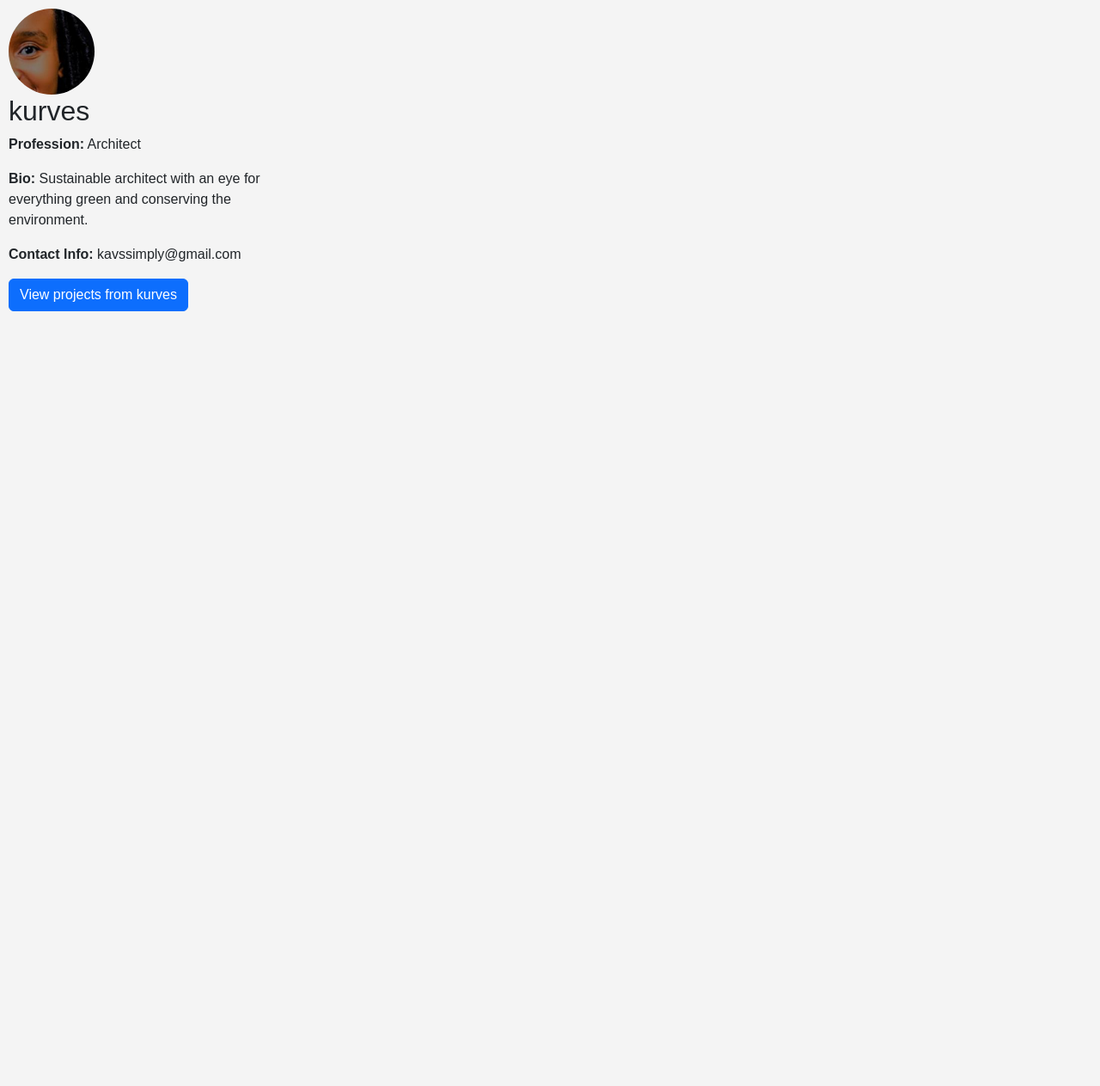
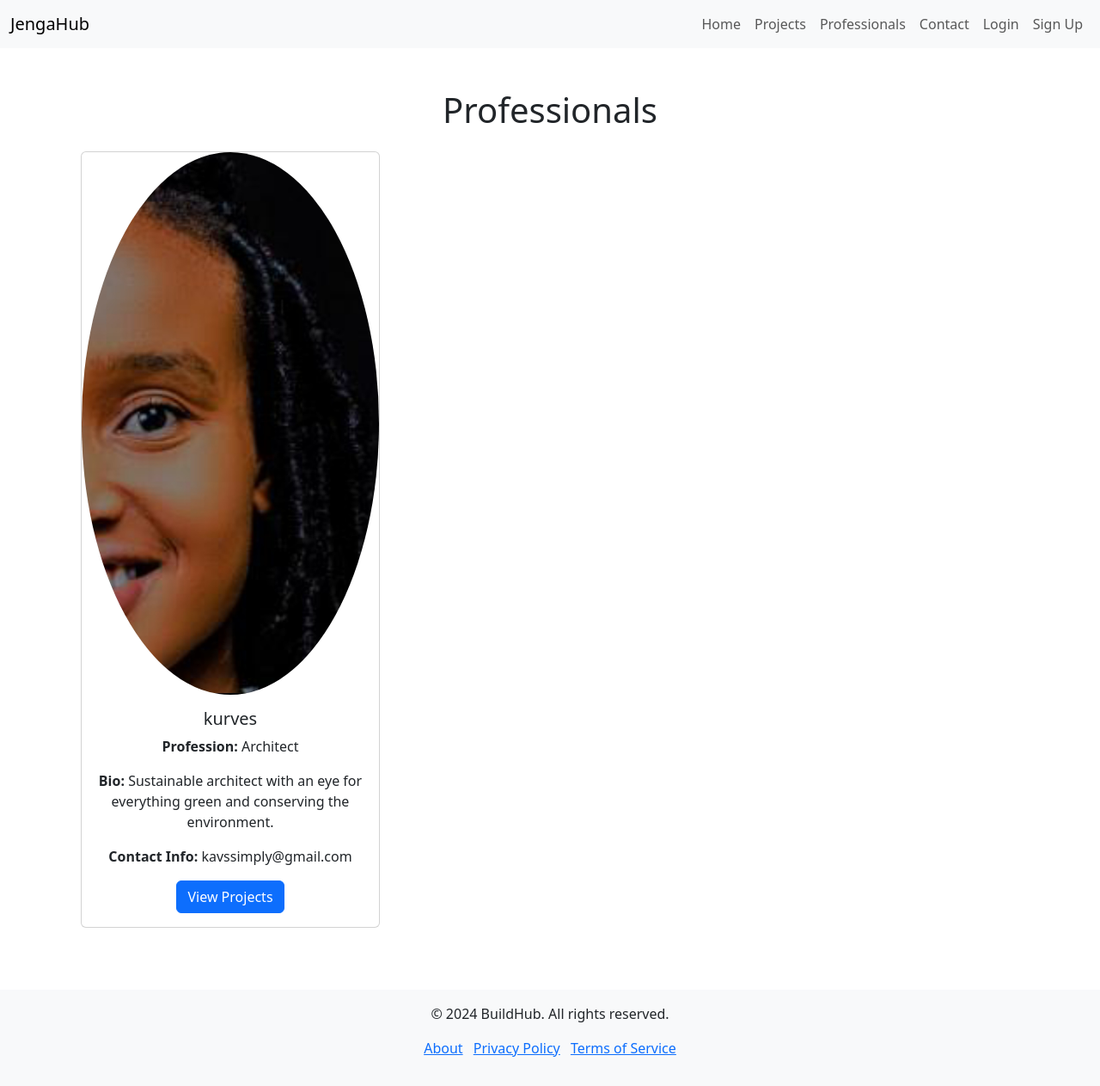
Before and after one commit to Kurvest/ResearchCo, a Django app: page /jengahub/professionals/ in a window 1280 px wide. Shown: the whole page at 86% size. Before the commit the page ends 362 px from the top, so only its background shows below. Run offline with Django 5.2, Linux system fonts and the light colour scheme; data comes from the database, SQL or seed files in the repository.

Commit message:
add url links and views

```diff
--- a/jengaHubApp/static/styles.css
+++ b/jengaHubApp/static/styles.css
@@ -1,116 +1,50 @@
-body {
-    font-family: 'Arial', sans-serif;
-    background-color: #f4f4f4;
-    margin: 0;
+
+
+.profile-image {
+    width: 150px;
+    height: 150px;
+    object-fit: cover;
+    margin: 0 auto;
+    display: block;
+    border: 2px solid #007bff; /* Optional: add a border to match your theme */
+}
+.professional .card-body {
+    text-align: center;
+    border: none;
 }
 
-header {
-    background-color: #333;
-    color: #fff;
-    padding: 10px 20px;
-    text-align: center;
+
+
+.container {
+    padding-top: 0px;
 }
 
-.profiles, .projects {
-    display: flex;
-    justify-content: space-around;
-    flex-wrap: wrap;
-    padding: 20px;
+/* Style the project cards */
+.card {
+    border-radius: 10px; /* Rounded corners */
+    transition: transform 0.5s ease-in-out, box-shadow 0.5s ease-in-out;
 }
 
-.profile-card, .project-card {
-    border: 1px solid #ccc;
-    border-radius: 8px;
-    background-color: white;
-    margin: 10px;
-    padding: 15px;
-    width: 300px;
+/* Hover effect to make the cards interactive */
+.card:hover {
+
+    transform: translateY(-15px); /* Larger translation and slight rotation */
+    box-shadow: 0 12px 24px rgba(0, 0, 0, 0.2);
 }
 
-.profile-card img, .project-card img {
-    width: 100%;
-    border-radius: 5px;
+/* Ensure images are responsive and have a consistent look */
+.card-img-top {
+    object-fit: cover;
+    height: 200px; /* Fixed height to maintain uniformity */
 }
 
-button {
-    background-color: #4CAF50;
-    color: white;
-    border: none;
-    padding: 10px;
-    cursor: pointer;
+/* Styling for card title */
+.card-title {
+    font-weight: 600;
+    color: #007bff; /* Primary color to match theme */
 }
 
-button:hover {
-    background-color: #45a049;
+/* Adjust text appearance for project descriptions */
+.card-text {
+    color: #6c757d;
 }
-body {
-    font-family: 'Arial', sans-serif;
-}
-
-.jumbotron {
-    background-image: url('/static/images/construction-background.jpg');
-    background-size: cover;
-    color: white;
-    padding: 100px 25px;
-}
-
-footer ul {
-    list-style-type: none;
-}
-
-footer ul li {
-    display: inline;
-    margin-right: 10px;
-}
-
-footer ul li a {
-    color: black;
-    text-decoration: none;
-}
-
-footer ul li a:hover {
-    text-decoration: underline;
-}
-.professional {
-    margin-bottom: 20px;
-}
-
-.professional img {
-    width: 100px;  /* Adjust the size */
-    height: 100px; /* Keep the height equal to the width for a perfect circle */
-    border-radius: 50%;  /* This makes the image round */
-    object-fit: cover;  /* Ensures the image covers the container without distortion */
-}
-
-.professionals-list {
-    display: flex;
-    flex-wrap: wrap;
-}
-
-.professional {
-    width: 100%;
-    max-width: 300px;
-    margin: 10px;
-}
-
-.project {
-    margin-bottom: 20px;
-}
-
-.project img {
-    width: 100%;  /* Full width for images */
-    max-width: 400px;  /* Limit the max width */
-    height: auto;
-    border-radius: 10px;
-}
-
-.projects-list {
-    display: flex;
-    flex-wrap: wrap;
-}
-
-.project {
-    width: 100%;
-    max-width: 400px;
-    margin: 10px;
-}
--- a/jengaHubApp/templates/jengaHubApp/professionals.html
+++ b/jengaHubApp/templates/jengaHubApp/professionals.html
@@ -1,30 +1,26 @@
 <!-- jengaHubApp/templates/jengaHubApp/professionals.html -->
+{% extends 'base.html' %}
+{% block content %}
+<div class="container my-5">
+    <h1 class="text-center mb-4">Professionals</h1>
+    <div class="row professionals-list">
+        {% for professional in professionals %}
+            <div class="col-lg-4 col-md-6 col-sm-12 mb-4">
+                <div class="card professional">
+                    <img src="{{ professional.profile_image.url }}" class="rounded-circle profile-image" alt="Profile Image of {{ professional.user.username }}">
 
-<!DOCTYPE html>
-<html lang="en">
-<head>
-    {% load static %}
-    <meta charset="UTF-8">
-    <meta name="viewport" content="width=device-width, initial-scale=1.0">
-    <title>{% block title %}JengaHub{% endblock %}</title>
-    <link href="https://cdn.jsdelivr.net/npm/bootstrap@5.3.0-alpha1/dist/css/bootstrap.min.css" rel="stylesheet">
-    <link rel="stylesheet" href="{% static 'styles.css' %}">
-    <title>Professionals</title>
-</head>
-<body>
-    <div class="professionals-list">
-        {% for professional in professionals %}
-            <div class="professional">
-                <img src="{{ professional.profile_image.url }}" alt="Profile Image of {{ professional.user.username }}">
-                <h2>{{ professional.user.username }}</h2>
-                <p><strong>Profession:</strong> {{ professional.profession }}</p>
-                <p><strong>Bio:</strong> {{ professional.bio }}</p>
-                <p><strong>Contact Info:</strong> {{ professional.contact_info }}</p>
-                <a href="{% url 'jengaHubApp:projects' professional.id %}" class="btn btn-primary">View projects from {{professional}}</a>
+                    <div class="card-body text-center">
+                        <h5 class="card-title">{{ professional.user.username }}</h5>
+                        <p class="card-text"><strong>Profession:</strong> {{ professional.profession }}</p>
+                        <p class="card-text"><strong>Bio:</strong> {{ professional.bio }}</p>
+                        <p class="card-text"><strong>Contact Info:</strong> {{ professional.contact_info }}</p>
+                        <a href="{% url 'jengaHubApp:projects' professional.id %}" class="btn btn-primary">View Projects</a>
+                    </div>
+                </div>
             </div>
         {% empty %}
-            <p>No professionals found.</p>
+            <p class="text-center">No professionals found.</p>
         {% endfor %}
     </div>
-</body>
-</html>
+</div>
+{% endblock %}
--- a/jengaHubApp/urls.py
+++ b/jengaHubApp/urls.py
@@ -18,6 +18,8 @@
     path('privacy/', views.privacy, name='privacy'),
     path('terms/', views.terms, name='terms'),
     path('projects/<int:professional_id>/', views.projects, name='projects'),
+    path('send_message/<int:professional_id>/', views.send_message, name='send_message'),
+    path('create-professional/', views.create_professional, name='create_professional'),
 ]
 
 urlpatterns += [
--- a/jengaHubApp/views.py
+++ b/jengaHubApp/views.py
@@ -6,17 +6,22 @@
 from django.urls import reverse
 from django.contrib.auth.forms import UserCreationForm
 from django.contrib.auth import login
-
+from django.core.mail import send_mail
+from django.contrib import messages
+from .forms import ProfessionalForm, UserSignUpForm
 def signup(request):
     if request.method == 'POST':
-        form = UserCreationForm(request.POST)
+        form = UserSignUpForm(request.POST)
         if form.is_valid():
             user = form.save()
+            #Professional.objects.create(user=user)
             login(request, user)  # Log the user in after successful signup
             #HttpResponseRedirect(reverse(''))
-            return redirect('jengaHubApp:home')  # Redirect to home page after signup
+
+            messages.success(request, 'Your account has been created successfully!')
+            return redirect(reverse('jengaHubApp:create_professional'))
     else:
-        form = UserCreationForm()
+        form = UserSignUpForm()
     return render(request, 'jengaHubApp/signup.html', {'form': form})
 
 
@@ -65,6 +70,39 @@
         'projects': projects
     })
 
+def send_message(request, professional_id):
+    if request.method == 'POST':
+        # Retrieve the profile of the professional
+        profile = get_object_or_404(Professional, id=professional_id)
+
+        # Get the message from the POST data
+        message = request.POST.get('message', '').strip()  # Strip whitespace
+
+        # Check if the message is not empty
+        if not message:
+            messages.error(request, 'Message cannot be empty.')
+            return redirect('jengaHubApp:projects')  # Redirect back to the profile list
+
+        try:
+            # Send the email
+            send_mail(
+                subject=f'New Message from {request.user.username}',
+                message=message,
+                from_email=request.user.email,
+                recipient_list=[profile.user.email],
+                fail_silently=False,  # Set to False to raise an error if sending fails
+            )
+            messages.success(request, 'Your message has been sent successfully!')
+        except Exception as e:
+            # Log the error or handle it as needed
+            messages.error(request, f'An error occurred while sending your message: {e}')
+
+        return redirect('jengaHubApp:projects')
+
+    # Optionally, handle GET requests or other methods
+    messages.error(request, 'Invalid request method.')
+    return redirect('jengaHubApp:professionals')
+
 # Professionals page view
 def professionals(request):
     all_professionals = Professional.objects.all()
@@ -94,3 +132,32 @@
 # Terms of service page view
 def terms(request):
     return render(request, 'jengaHubApp/terms.html')
+
+# views.py
+
+def create_professional(request):
+    # Check if the current user already has a Professional profile
+    try:
+        professional = Professional.objects.get(user=request.user)
+        if request.method == 'POST':
+            form = ProfessionalForm(request.POST, request.FILES, instance=professional)
+            if form.is_valid():
+                form.save()
+                messages.success(request, 'Your professional profile has been updated successfully!')
+                return redirect('jengaHubApp:professionals')  # Redirect to a profile list or any desired page
+        else:
+            form = ProfessionalForm(instance=professional)
+    except Professional.DoesNotExist:
+        # If no profile exists, create a new one
+        if request.method == 'POST':
+            form = ProfessionalForm(request.POST, request.FILES)
+            if form.is_valid():
+                professional = form.save(commit=False)
+                professional.user = request.user  # Associate the professional profile with the logged-in user
+                professional.save()
+                messages.success(request, 'Your professional profile has been created successfully!')
+                return redirect('jengaHubApp:professionals')
+        else:
+            form = ProfessionalForm()
+
+    return render(request, 'jengaHubApp/create_professional.html', {'form': form})
```
Also changed, not shown: jengaHubApp/forms.py (added, +24 -0 lines), jengaHubApp/templates/jengaHubApp/create_professional.html (added, +17 -0 lines), jengaHubApp/templates/jengaHubApp/projects.html (+25 -21 lines).
